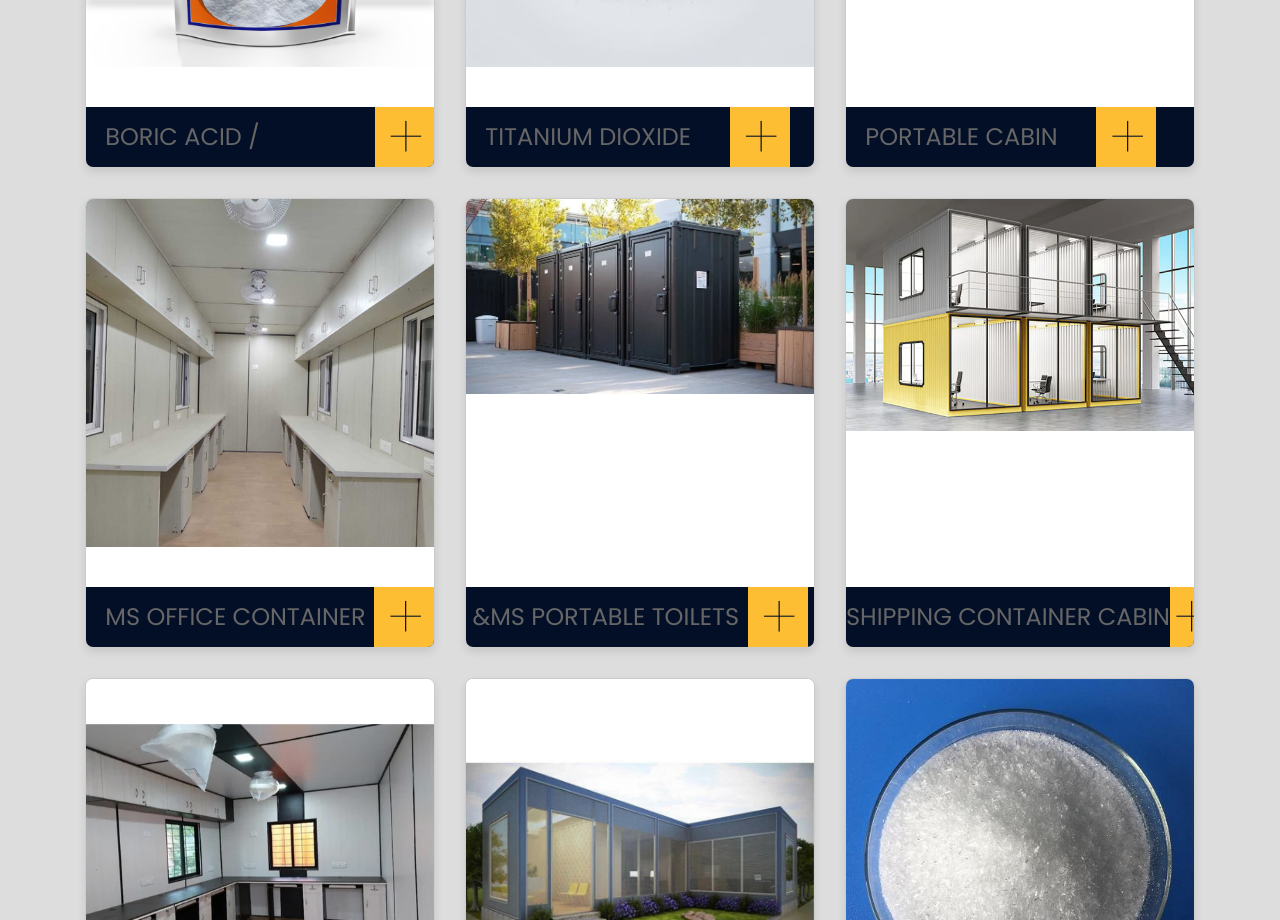
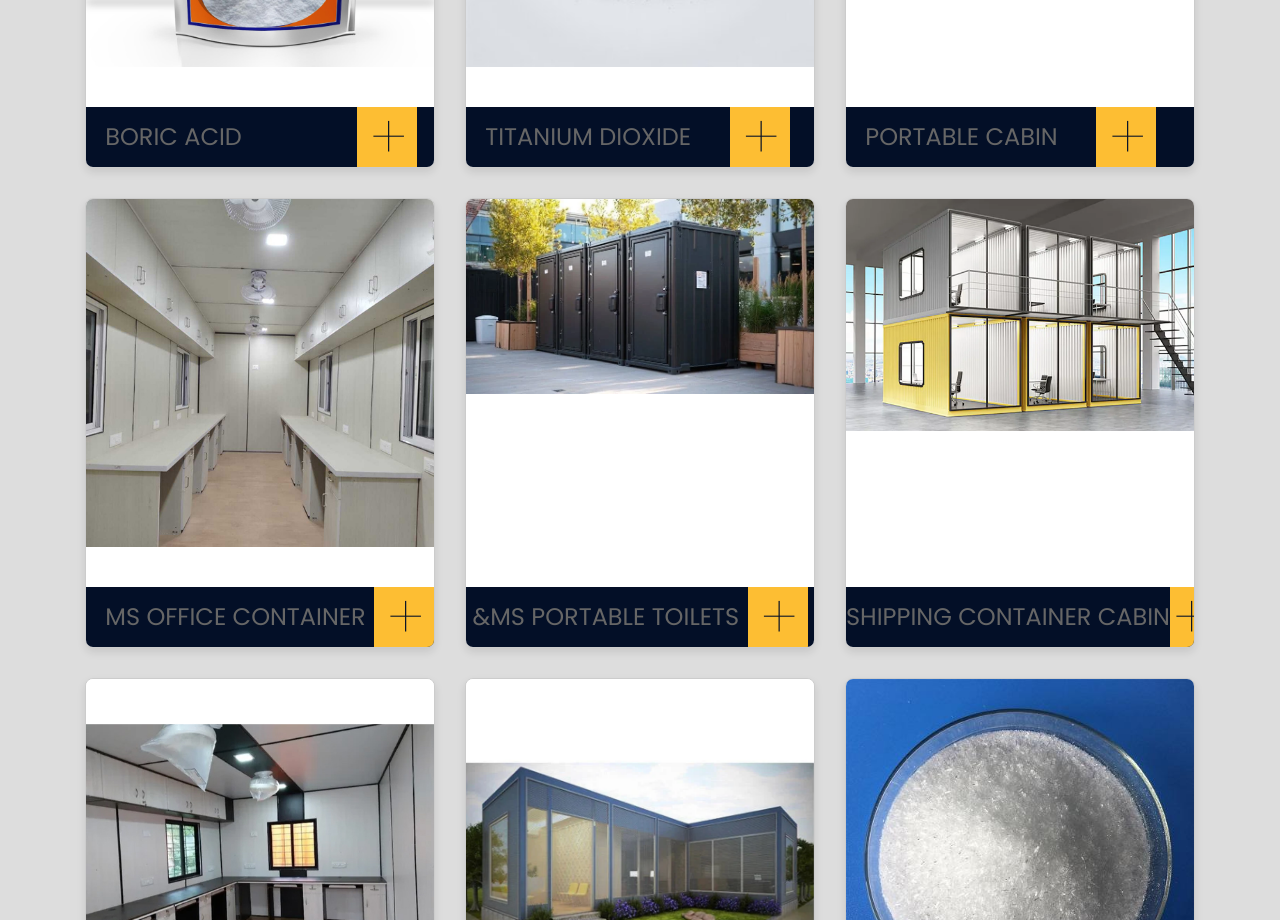
Before and after one commit to Ajaybh123/chemicaleradhe, a React (Vite) app: page / in a window 1280 px wide. Shown: the part 2940-3860 px from the top of the page. Built offline with nearby package versions, Linux system fonts and the light colour scheme.

Commit message:
changes in product name

```diff
--- a/src/component/Product.jsx
+++ b/src/component/Product.jsx
@@ -159,8 +159,7 @@ const Product = () => {
                                 <Link to="/BoricAcid">
                                     <span style={{ cursor: "pointer", fontSize: '1.5rem' }}>&nbsp;&nbsp;&nbsp;
                                         <span className="responsive-text" style={{ cursor: "pointer" }}>
-                                            BORIC ACID
-                                            /</span>
+                                            BORIC ACID</span>
                                     </span>&nbsp;&nbsp;&nbsp;&nbsp;&nbsp;&nbsp;&nbsp;&nbsp;&nbsp;&nbsp;&nbsp;&nbsp;&nbsp;&nbsp;&nbsp;&nbsp;&nbsp;&nbsp;&nbsp;&nbsp;&nbsp;&nbsp;&nbsp;&nbsp;&nbsp;&nbsp;&nbsp;
                                 </Link>
                                 <a className="btn" href="img/borax acid.jpg" data-lightbox="service">+</a>
```
